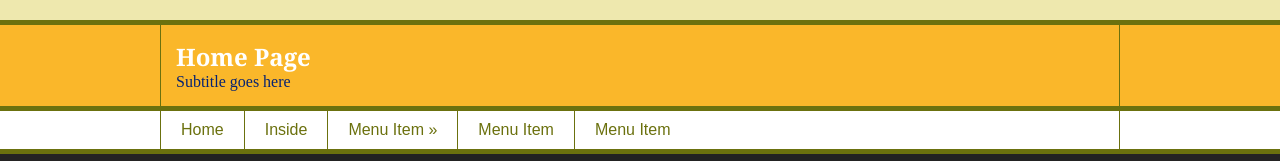
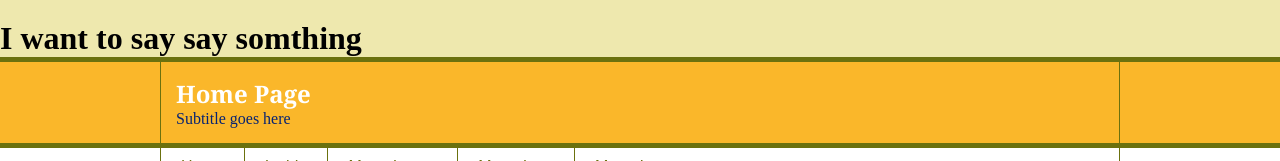
Before and after one commit to Web-Lancer/My-Second-Website, a plain HTML site: page Index.html in a window 1280 px wide. Shown: the top 161 px of the page. Drawn offline with Linux system fonts and the light colour scheme.

Commit message:
Update Index.html

```diff
--- a/Index.html
+++ b/Index.html
@@ -13,6 +13,8 @@
 </head>
 
 <body>
+
+    <h1> I want to say say somthing</h1>
 
     <div class="social">
         <ul>
```
